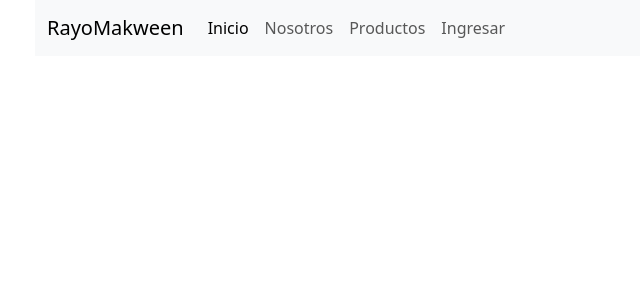
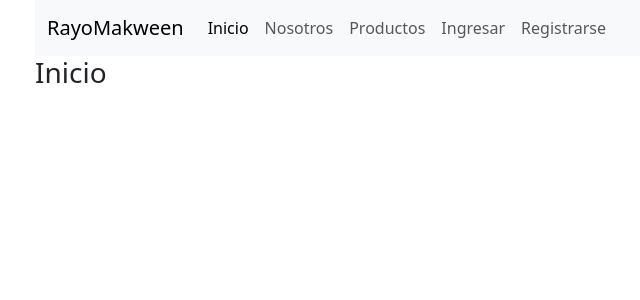
Before and after one commit to cachululo/djangoRayoMakween, a Django app: page / in a window 1280 px wide. Shown: the top 300 px of the page, without its empty margins (47-687 px from the left). Run offline with Django 5.2, Linux system fonts and the light colour scheme.

Commit message:
arreglando navbar

```diff
--- a/core/templates/core/base.html
+++ b/core/templates/core/base.html
@@ -38,7 +38,11 @@
                   {% else %}
 
                   <li class="nav-item">
-                    <a class="nav-link" href={% url 'login' %}>Ingresar</a>
+                    <a class="nav-link" href="#">Ingresar</a>
+                  </li>
+
+                  <li class="nav-item">
+                    <a class="nav-link" href="#">Registrarse</a>
                   </li>
 
                   {% endif %}
@@ -48,6 +52,12 @@
             </div>
           </nav>
 
+
+
+
+    {% block content %}
+
+    {% endblock %}
     </div>
 
 
```
